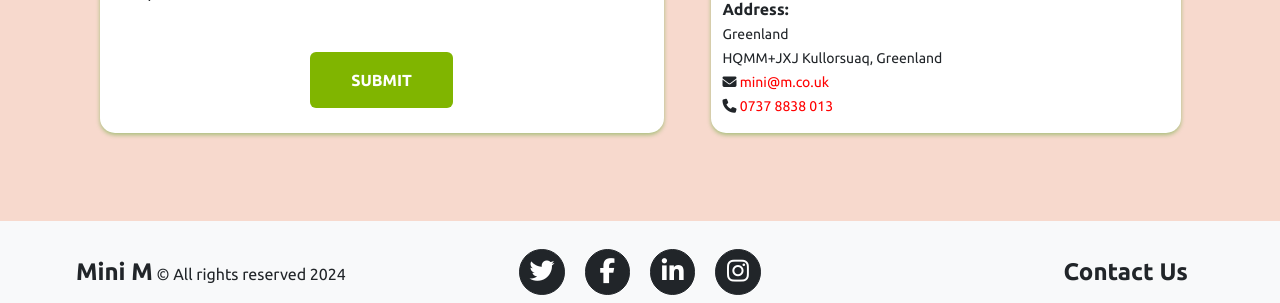
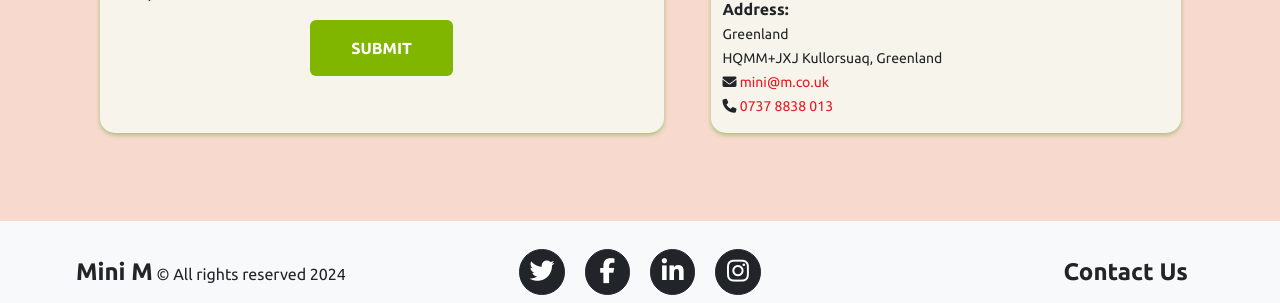
Before and after one commit to Esmael-Pinho/fourth-milestone-project, a Django app: page /contact/ in a window 1280 px wide. Shown: the part 678-981 px from the top of the page. Run offline with Django 3.2, Linux system fonts and the light colour scheme; some libraries are stand-ins or nearby versions; some web fonts are replaced.

Commit message:
few styling chnages

```diff
--- a/contact/static/css/contact.css
+++ b/contact/static/css/contact.css
@@ -24,9 +24,6 @@
     margin: 0;
 }
 
-.contact-btn {
-    margin-top: 3rem;
-}
 
 .heading {
     margin-top: 2.5rem;
@@ -42,7 +39,7 @@
     top: 50%;
     left: .85rem;
     position: absolute;
-    background-color: #80B500;
+    background-color: var(--green);
     z-index: 3;
 }
 
@@ -54,68 +51,42 @@
     top: 50%;
     right: .85rem;
     position: absolute;
-    background-color: #80B500;
+    background-color: var(--green);
     z-index: 3;
 }
 
 .contact-us-bg {
-    background-color: white;
+    background-color: #F7F5EB;
     border-radius: 15px;
     box-shadow: 0 2px 4px rgba(53, 150, 0, 0.4);
 }
 
 #contact-container [placeholder] {
-    color: green;
+    color: var(--green);
     font-weight: 600;
     box-shadow: 0 1px 1px rgba(53, 150, 0, 0.4);
 }
-
-.submit-btn {
-    position: relative;
-    color: var(--white);
-    font-size: 16px;
-    font-weight: 700;
-    padding: 15px 40px;
-    overflow: hidden;
-    background-color: var(--green);
-    color: var(--white);
+.contact-btn {
+    text-align: center;
 }
 
-.submit-btn::before {
-    content: "";
-    position: absolute;
-    top: 0;
-    left: -100%;
-    width: 100%;
-    height: 100%;
-    background-color: var(--white);
-    z-index: -1;
-    transition: left 0.3s ease;
-}
-
-.submit-btn:hover::before {
-    left: 0;
-}
-
-.submit-btn:hover {
-    background-color: var(--green);
-    color: var(--green);
-    border: 1px solid var(--green);
+.button-text {
+    z-index: 1;
 }
 
 .red2 {
-    color: #ff0000;
+    color: var(--red);
 }
 
 .phone-contact,
 .email {
     text-decoration: none;
-    color: #ff0000;
+    color: var(--red);
 }
 
 .phone-contact:hover,
 .email:hover {
-    color: #80B500;
+    color: var(--green);
 }
 
 @media (min-width: 992px) {
--- a/contact/static/js/contact.js
+++ b/contact/static/js/contact.js
@@ -11,13 +11,13 @@ $(".btn-close").click(function () {
 // Function to reset the form to its original state
 function resetForm() {
     $("#contact-form")[0].reset(); // Reset the form
-    $("#contact-btn span").text("Submit"); // Reset button text
+    $("#contact-btn").text("Submit"); // Reset button text
 }
 
 // Function to show the thank you modal
 function showThankYouModal() {
     $(".thank-you-container.modal").show();
-    showThankYou();
+    // showThankYou();
 }
 
 // Function to show form again after close-btn clicked
@@ -32,7 +32,7 @@ const originalFormContent = $("#contact-form").html();
 showForm();
 
 function sendEmail(contactForm) {
-    $("#contact-btn span").text("Sending..."); // Change button text
+    $("#contact-btn").text("Sending..."); // Change button text
     emailjs.send("gmail", "pinho", {
         "from_email": contactForm.email.value,
         "from_name": contactForm.name.value,
@@ -41,7 +41,7 @@ function sendEmail(contactForm) {
         .then(
             function (response) {
                 console.log("SUCCESS", response);
-                $("#contact-btn span").text("Msg Sent");
+                $("#contact-btn").text("Msg Sent");
                 resetForm();
                 showThankYouModal();
             },
--- a/contact/templates/contact/contact.html
+++ b/contact/templates/contact/contact.html
@@ -74,8 +74,8 @@
                             </div>
                             <p><span class="red2">* </span> Required fields</p>
                             <div class="text-center contact-btn ">
-                                <button type="submit" id="contact-btn" class="btn submit-btn text-uppercase" aria-label="Send message" data-bs-toggle="modal" data-bs-target="#contact-modal">
-                                    <span>submit</span>
+                                <button type="submit" id="contact-btn" class="btn button-green text-uppercase" aria-label="Send message" data-bs-toggle="modal" data-bs-target="#contact-modal">
+                                    <span class="button-text">Submit</span>
                                 </button>
                             </div>
                         </form>
@@ -109,4 +109,9 @@
     {% block postloadjs %}
     {{ block.super }}
         <script type="text/javascript" src="{% static 'js/contact.js' %}"></script>
+        <script>
+            function submitForm() {
+                document.getElementById('contact-form').submit();
+            }
+            </script>
     {% endblock %}
--- a/static/css/base.css
+++ b/static/css/base.css
@@ -97,7 +97,6 @@ main {
     padding: 15px 40px;
     overflow: hidden;
     background-color: var(--green);
-    color: var(--white);
 }
 
 .button-green::before {
```
